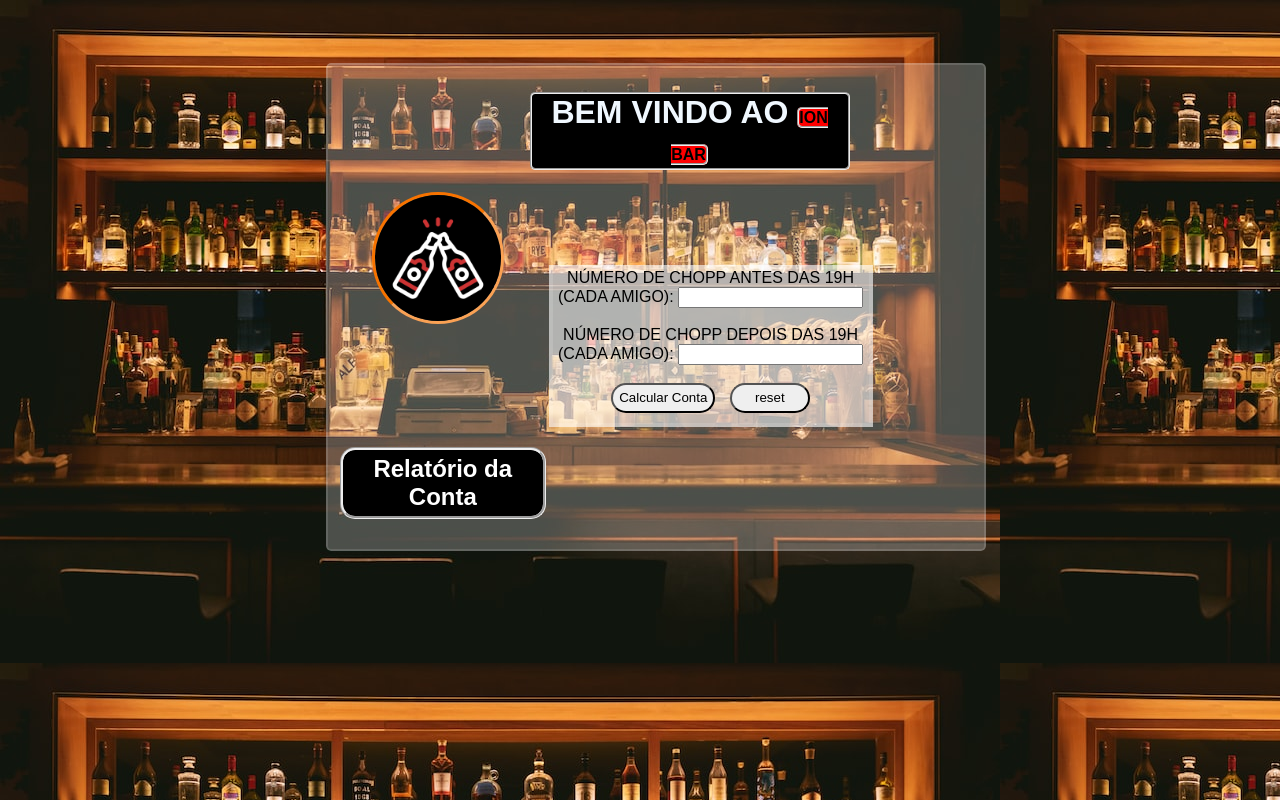
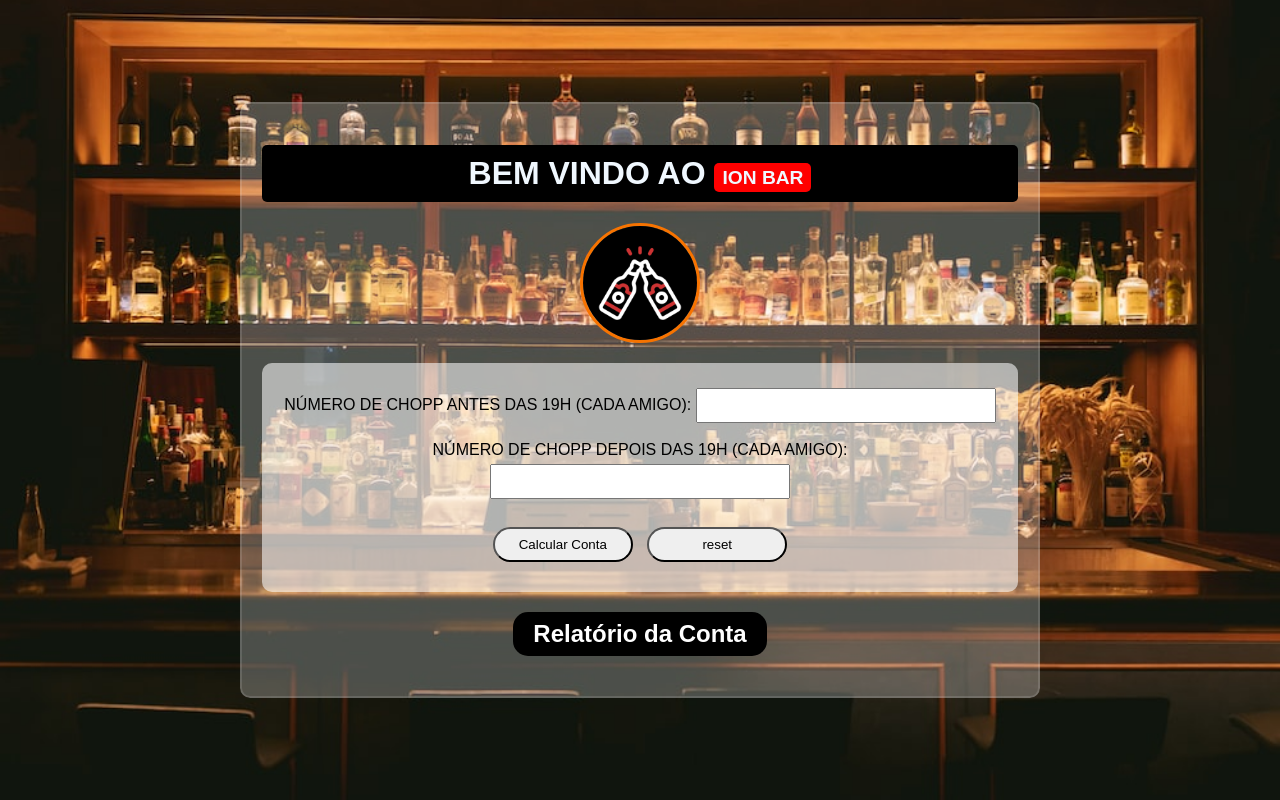
Before and after one commit to LeandroDNC/projeto_ion_bar, a plain HTML site: page index.html in a window 1280 px wide. Drawn offline with Linux system fonts and the light colour scheme.

Commit message:
atualização

```diff
--- a/index.css
+++ b/index.css
@@ -1,142 +1,106 @@
 * {
+    box-sizing: border-box;
     font-family: sans-serif;
 }
 
 body {
     background-image: url(img/bar.jpg);
+    background-size: cover;
+    background-position: center;
+    min-height: 100vh;
+    margin: 0;
+    display: flex;
+    justify-content: center;
+    align-items: center;
 }
 
-.billForm {
-    border: 4px solid #ffffff20;
-    width: 50%;
-    position: relative;
-    left: 33%;
-    text-align: center;
-    position: relative;
-    margin-top: -10%;
-    text-transform: uppercase;
-    background: #ffffff90;
-
+/* Container principal */
+.capa {
+    width: 90%;
+    max-width: 800px;
+    padding: 20px;
+    background: #ffffff40;
+    border: 2px solid #ffffff20;
+    border-radius: 10px;
 }
 
-.balao {
-    position: relative;
-}
-
+/* Título */
 .titulo {
     text-align: center;
     text-transform: uppercase;
-    border: 2px;
+    background-color: black;
+    color: aliceblue;
     border-radius: 5px;
-    border-style: groove;
-    width: 50%;
-    position: relative;
-    left: 30%;
-    background-color: rgb(0, 0, 0);
-    color: aliceblue;
+    padding: 10px;
     transition: .5s;
-    background-image: url;
-
-}
-
-.bbtt {
-
-    border: 2px;
-
-}
-
-
-.imaa {
-    width: 20%;
-    border-style: outset;
-    filter: invert();
-    border-radius: 50%;
-    border-color: rgb(8, 140, 255);
-    position: relative;
-    left: 5%;
-}
-
-.imaa1 {
-    width: 20%;
-    border-style: outset;
-    filter: invert();
-    border-radius: 50%;
-    border-color: rgb(8, 140, 255);
-    position: relative;
-    left: 60%;
-    position: relative;
-    margin-top: -5%;
 }
 
 .titulo:hover {
     background-color: rgb(113, 82, 25);
-    color: rgb(255, 255, 255);
 }
 
-.capa {
-    border: 10px;
+/* Destaque */
+.h22 {
+    font-size: 60%;
+    background-color: red;
+    padding: 4px 8px;
     border-radius: 5px;
-    width: 50%;
-    position: relative;
-    left: 25%;
-    margin-top: 5%;
-    background: #ffffff40;
-    border: 2px solid #ffffff20;
 }
 
-.botao {
-    position: relative;
-    margin-bottom: 10px;
-    transition: .4s;
-    border-radius: 15px;
-    height: 30px;
+/* Imagem */
+.imaa {
+    display: block;
+    width: 120px;
+    margin: 20px auto;
+    border-radius: 50%;
+    filter: invert();
+    border: 3px solid rgb(8, 140, 255);
 }
 
+/* Formulário */
+.billForm {
+    width: 100%;
+    padding: 20px;
+    background: #ffffff90;
+    border-radius: 10px;
+    text-align: center;
+    text-transform: uppercase;
+}
 
+/* Inputs */
+.balao {
+    width: 100%;
+    max-width: 300px;
+    padding: 8px;
+    margin-top: 5px;
+}
+
+/* Botões */
+.botao,
 .ip {
-    position: relative;
-    margin-bottom: 10px;
+    height: 35px;
+    width: 140px;
+    border-radius: 20px;
+    cursor: pointer;
     transition: .4s;
-    border-radius: 15px;
-    height: 30px;
-    width: 80px;
-    margin-left: 10px;
+    margin: 10px 5px;
 }
-.botao:hover {
-    background-color: rgb(79, 78, 78);
-    color: rgb(227, 227, 227);
-}
+
+.botao:hover,
 .ip:hover {
     background-color: rgb(79, 78, 78);
     color: rgb(227, 227, 227);
 }
 
-
+/* Relatório */
 .relatorio {
+    margin: 20px auto;
     background-color: black;
     color: white;
-    width: 30%;
-    border: 3px;
-    border-radius: 5px;
-    border-style: groove;
+    width: fit-content;
+    padding: 8px 20px;
+    border-radius: 15px;
     transition: .4s;
-    border-radius: 15px;
-    text-align: center;
-    padding: 5px;
-}
-
-p {
-    border: 1px solid;
-    width: 500px;
-    background-color: #ffffff80;
-    text-align: center ;
-    position: relative;
-    border-radius: 15px;
-    border: none;
-    padding: 10px;
-
-
-
 }
 
 .relatorio:hover {
@@ -144,13 +108,12 @@ p {
     color: black;
 }
 
-.h22 {
-    position: relative;
-    font-size: 50%;
-    font-family: sans-serif;
-    border: 2px;
-    border-radius: 5px;
-    border-style: groove;
-    background-color: red;
-    color: black;
+#relatorio p {
+    width: 100%;
+    max-width: 500px;
+    background-color: #ffffff80;
+    margin: 10px auto;
+    padding: 10px;
+    border-radius: 15px;
+    text-align: center;
 }
```
